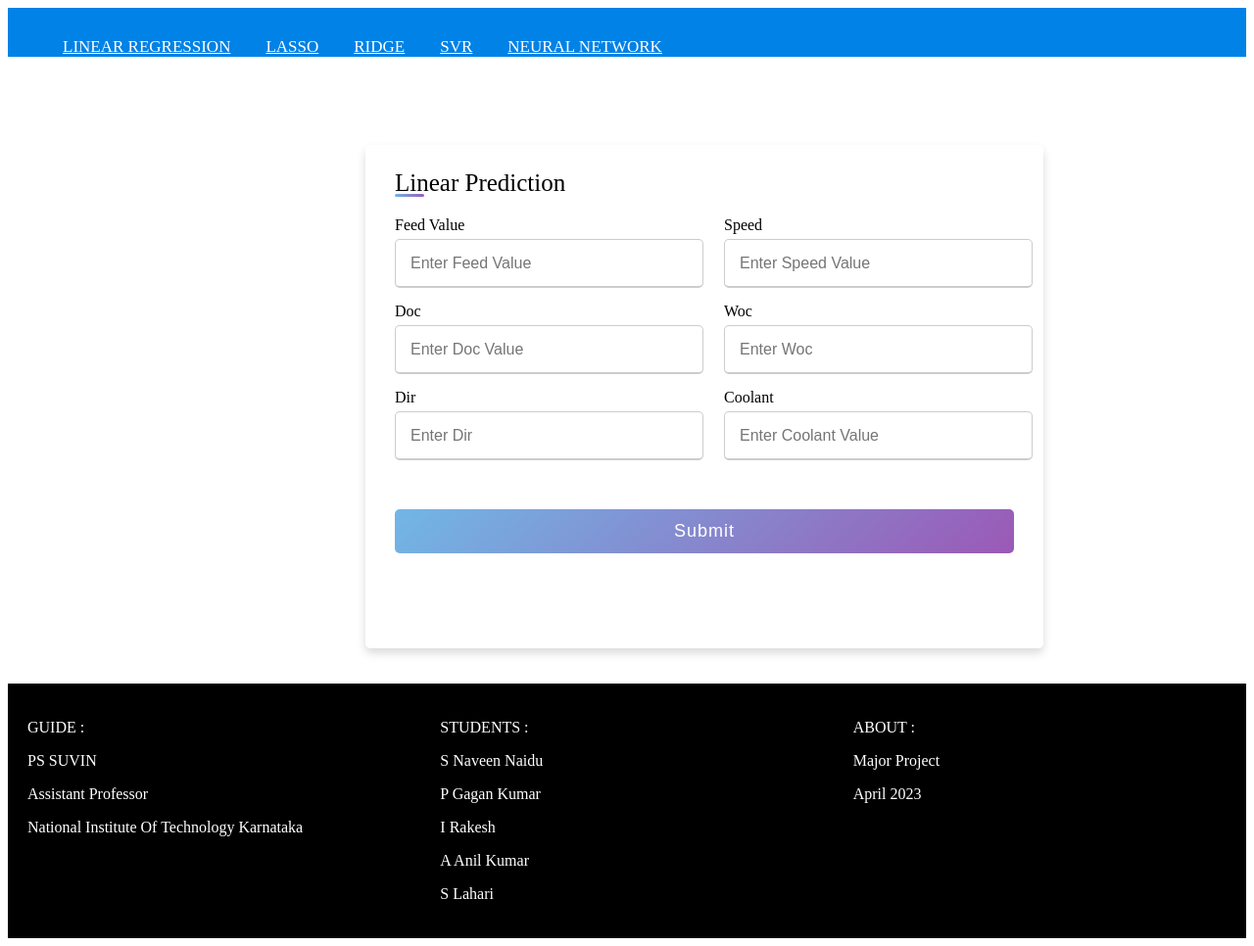
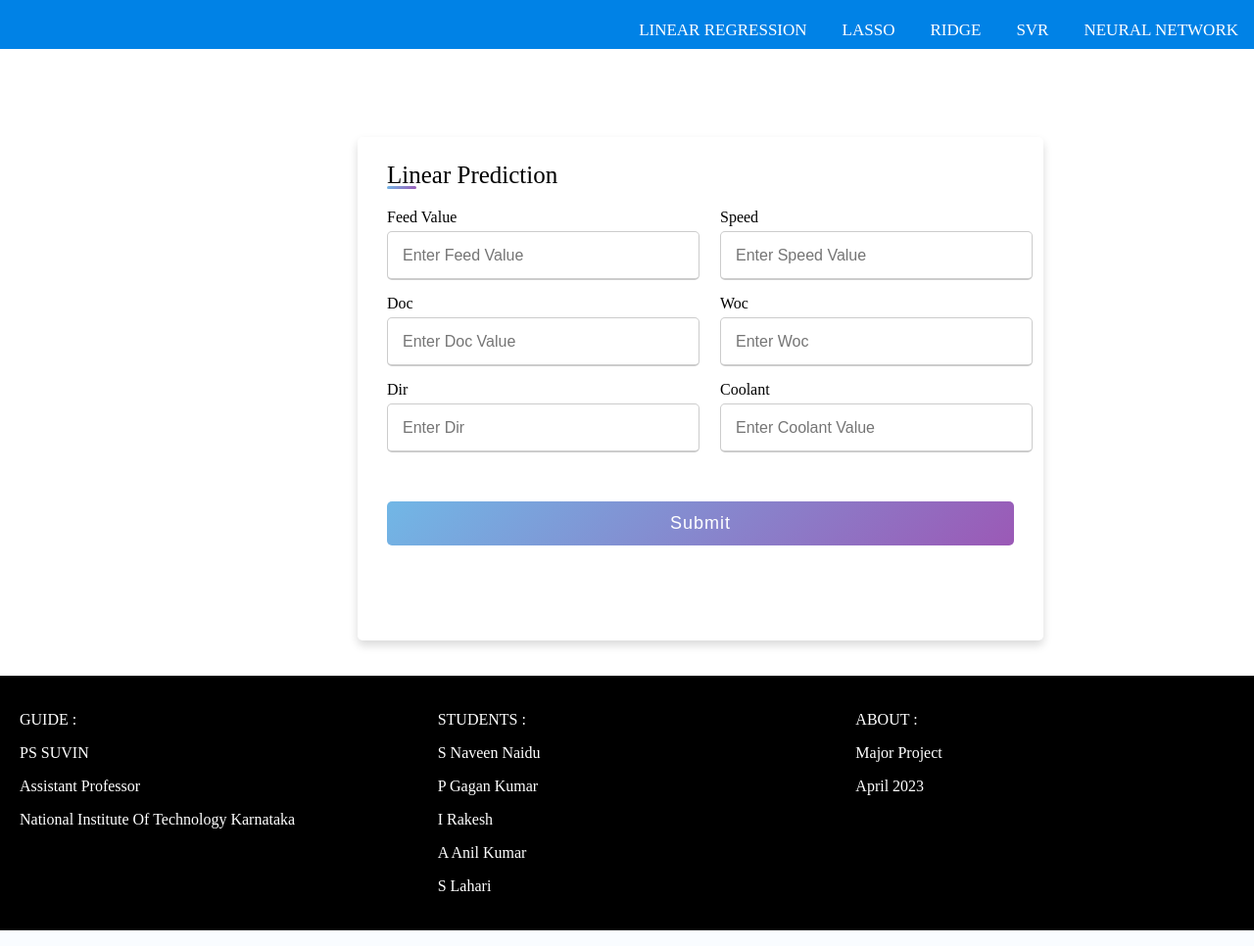
Before and after one commit to SettiNaveenNaidu/MAJOR_PROJECT, a Flask app: page / in a window 1280 px wide. Shown: the whole page at 98% size. Run offline with Flask 2, Linux system fonts and the light colour scheme; parts of the project's set-up code (start-up, migrations or seed data) failed here and were passed over.

Commit message:
Update new.css

```diff
--- a/static/new.css
+++ b/static/new.css
@@ -1,4 +1,8 @@
 @import url('https://fonts.googleapis.com/css2?family=Poppins:wght@200;300;400;500;600;700&display=swap');
+body{
+ margin:0px;
+ padding:0px;
+}
 .out{
   display:flex;
   flex-direction:column;
@@ -9,14 +13,14 @@ nav{
 }
 nav{
   display:flex;
-  flex-direction:row;
+  flex-direction:row-reverse;;
 }
 nav{
   background: #0082e6;
 }
 nav ul{
     float: right;
-    margin-right: 4px;
+    margin-right: 0px;
 }
 nav ul li{
     display: inline-flex;
@@ -24,7 +28,7 @@ nav ul li{
 }
 nav ul li{
     line-height: 16px;
-    margin: 12px 3px;
+    margin: 3px 3px;
 }
 nav ul li a{
     color: white;
@@ -32,6 +36,10 @@ nav ul li a{
     padding: 4px 13px;
     border-radius: 2px;
     text-transform: uppercase;
+
+}
+a:link{
+  text-decoration: none;
 }
 a.active,a:hover{
     background: #1b9bff;
```
